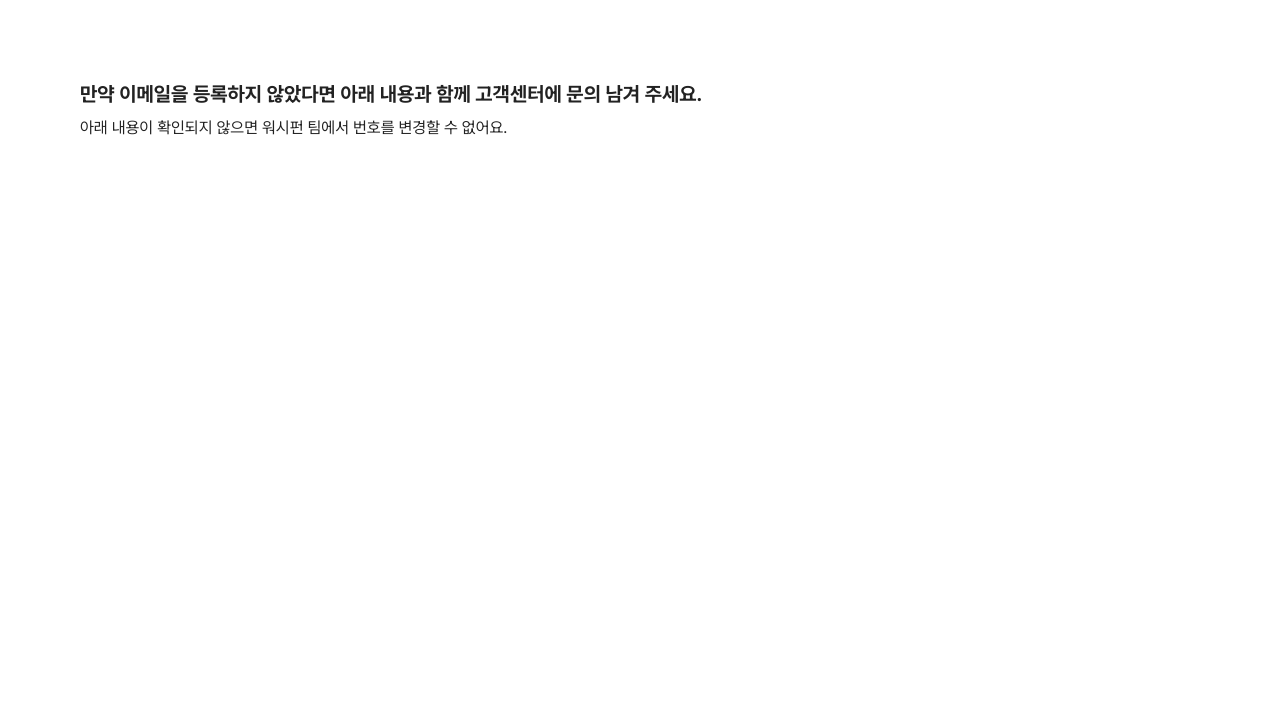
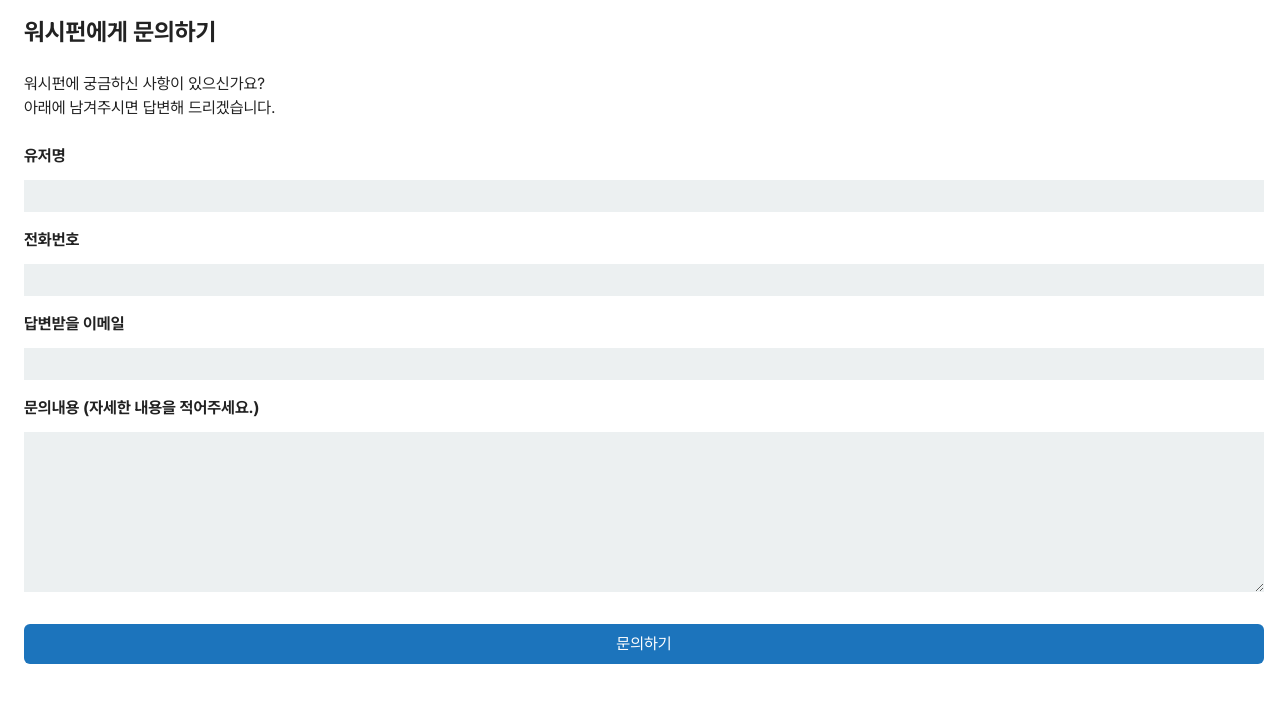
Before and after one commit to jutrong/washfun-landing, a Next.js app: page /inquiry in a window 1280 px wide. Shown: the top 702 px of the page. Built offline with nearby package versions, Linux system fonts and the light colour scheme; no server answers.

Commit message:
Feat: 어플 문의하기 form

```diff
--- /dev/null
+++ b/src/app/inquiry/forget-password/page.tsx
@@ -0,0 +1,20 @@
+const ForgetPassword = () => {
+  return (
+    <div className="w-screen  text-black pt-10 p-5">
+      <h1 className="font-bold text-xl">만약 이메일을 등록하지 않았다면 아래 내용과 함께 고객센터에 문의 남겨 주세요.</h1>
+      <p className="mt-2 text-sm">아래 내용이 확인되지 않으면 워시펀 팀에서 번호를 변경할 수 없어요.</p>
+      <div className="mt-10 flex flex-col gap-4">
+        <p>1. 기존 계정에 등록된 휴대전화번호(이전에 사용했던 번호)</p>
+        <p>2. 기존 계정 유저명</p>
+        <p>3. 바뀐 휴대전화번호</p>
+        <p>4. 바뀐 휴대전화번호로 이미 가입한 계정이 있을 경우, 탈퇴처리하는 것에 동의하시나요(예/아니요)</p>
+        <p>* 동의 후 탈퇴 처리된 계정에 대해서는 복구가 어려운 점 참고 부탁 드려요.</p>
+      </div>
+      <div className="text-right">
+        <button className="mt-8 text-subPrimary py-2 px-4 font-bold">문의하러 가기</button>
+      </div>
+    </div>
+  )
+}
+
+export default ForgetPassword;
--- a/src/app/inquiry/page.tsx
+++ b/src/app/inquiry/page.tsx
@@ -1,10 +1,89 @@
+"use client";
+
+import React, { RefObject, useRef, useState } from 'react';
+import emailjs from "@emailjs/browser";
+
 const Inquiry = () => {
+  const form: RefObject<HTMLFormElement> = useRef<HTMLFormElement>(null);
+
+  const serviceID = process.env.NEXT_PUBLIC_EMAILJS_INQUIRY_SERVICE_ID;
+  const templateID = process.env.NEXT_PUBLIC_EMAILJS_INQUIRY_TEMPLATE_ID;
+  const publicKey = process.env.NEXT_PUBLIC_EMAILJS_INQUIRY_KEY;
+
+  const sendEmail = (e: React.FormEvent<HTMLFormElement>) => {
+    e.preventDefault();
+
+    if (form.current !== null &&
+      serviceID !== undefined &&
+      templateID !== undefined &&
+      publicKey !== undefined) {
+      emailjs
+        .sendForm(
+          serviceID,
+          templateID,
+          form.current,
+          {
+            publicKey: publicKey
+          }
+        )
+        .then(
+          (result) => {
+            console.log(result.text);
+            (e.target as HTMLFormElement).reset();
+            alert("문의가 성공적으로 전송되었습니다.");
+          }, (error) => {
+            console.log(error.text);
+            console.log(error)
+            alert("문의 전송에 실패했습니다. 다시 시도해주세요.");
+          });
+    } else {
+      alert("문의 전송에 실패했습니다. 다시 시도해주세요...");
+    }
+  };
+
+  const onClickContactBtn = () => {
+    if (form.current) {
+      const allFieldsFilled = Array.from(form.current.elements).every(element => {
+        const input = element as HTMLInputElement;
+        return input.value.trim() !== '';
+      });
+
+      if (allFieldsFilled) {
+      } else {
+        alert("모든 필드를 채워주세요.");
+      }
+    }
+  }
+
+
   return (
-    <div className="w-screen justify-center text-black p-20">
-      <h1 className="font-bold text-xl">만약 이메일을 등록하지 않았다면 아래 내용과 함께 고객센터에 문의 남겨 주세요.</h1>
-      <p className="mt-2">아래 내용이 확인되지 않으면 워시펀 팀에서 번호를 변경할 수 없어요.</p>
+    <div className='text-black p-4 pl-6'>
+      <h1 className='font-bold text-2xl'>워시펀에게 문의하기</h1>
+      <div className='mt-6'>
+        <p>워시펀에 궁금하신 사항이 있으신가요?</p>
+        <p>아래에 남겨주시면 답변해 드리겠습니다.</p>
+      </div>
+      <form className='mt-6 flex flex-col gap-4' ref={form} onSubmit={sendEmail}>
+        <div className='flex flex-col gap-3'>
+          <label className='font-bold'>유저명</label>
+          <input className='bg-lightGray py-1 px-2 focus:outline-none' name="name"></input>
+        </div>
+        <div className='flex flex-col gap-3'>
+          <label className='font-bold'>전화번호</label>
+          <input className='bg-lightGray py-1  px-2 focus:outline-none' name="phone"></input>
+        </div>
+        <div className='flex flex-col gap-3'>
+          <label className='font-bold'>답변받을 이메일</label>
+          <input className='bg-lightGray py-1  px-2 focus:outline-none' name="email"></input>
+        </div>
+        <div className='flex flex-col gap-3'>
+          <label className='font-bold'>문의내용 (자세한 내용을 적어주세요.)</label>
+          <textarea className='bg-lightGray h-40 p-3 focus:outline-none' name="content"></textarea>
+        </div>
+        <button className='bg-primary2 text-white py-2 rounded-md mt-4'>문의하기</button>
+      </form>
     </div>
-  )
-}
+  );
+};
 
 export default Inquiry;
--- a/tailwind.config.ts
+++ b/tailwind.config.ts
@@ -37,6 +37,7 @@
       black: "#222",
       color: "white",
       day: "linear-gradient(180deg, #F5F9FF 0%, #EFF6FF 100%)",
+      primary2: "#1C74BC",
     },
     extend: {
       backgroundImage: {
```
